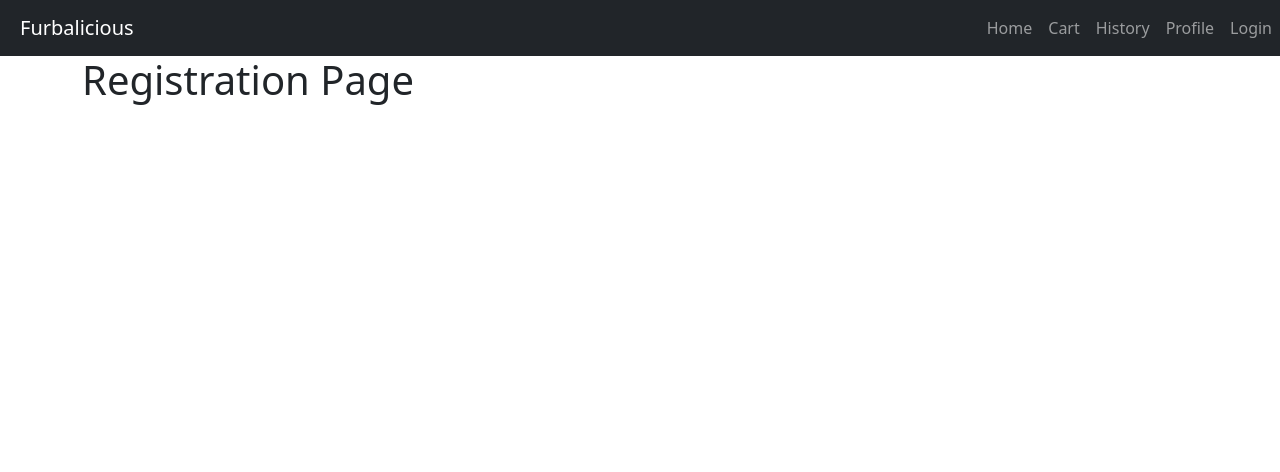
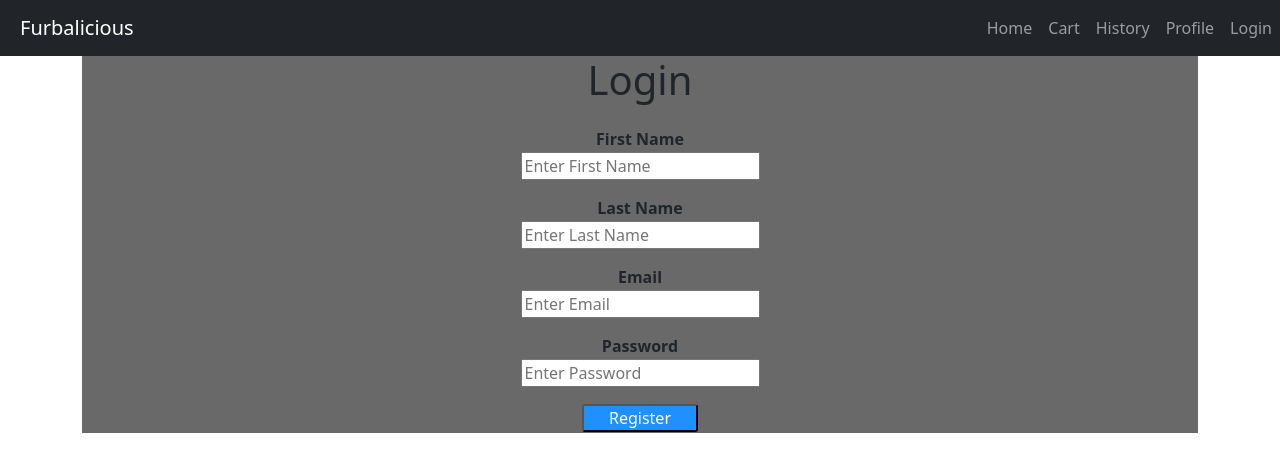
Before and after one commit to Phatfisher/Furbalicious, a Django app: page /registration/ in a window 1280 px wide. Shown: the top 472 px of the page. Run offline with Django 3.2, Linux system fonts and the light colour scheme.

Commit message:
Worked on Registration Page
- Implemented back end code and tested successfully
- Developed rudimentary front-end for the form, still needs more work

```diff
--- a/Templates/registration.html
+++ b/Templates/registration.html
@@ -2,5 +2,29 @@
 {% load static %}
 
 {% block content %}
-<h1>Registration Page</h1>
+
+<div id="content">
+    <div id="registerDiv">
+        <h1 id="pageTitle">Login</h1>
+        <form id="registerForm" method="post" name="login">
+            {% csrf_token %}
+            <table id="registerTable">
+                <tr><td><label for="firstName"><b>First Name</b></label></td></tr>
+                <tr><td><input type="text" placeholder="Enter First Name" name="firstName" id="firstName" required></td></tr>
+                <tr><td><label for="lastName"><b>Last Name</b></label></td></tr>
+                <tr><td><input type="text" placeholder="Enter Last Name" name="lastName" id="lastName" required></td></tr>
+                <tr><td><label for="email"><b>Email</b></label></td></tr>
+                <tr><td><input type="text" placeholder="Enter Email" name="email" id="email" required></td></tr>
+                <tr><td><label for="password"><b>Password</b></label></td></tr>
+                <tr><td><input type="password" placeholder="Enter Password" name="password" id="password" required></td></tr>
+                <tr>
+                    <td>
+                        <input type="submit" class="loginButton" value="Register" id="submitButton">
+                    </td>
+                </tr>
+            </table>
+        </form>
+    </div>
+</div>
+
 {% endblock content %}
--- a/website/models.py
+++ b/website/models.py
@@ -6,7 +6,8 @@ class CustomUser(AbstractUser):
     firstName = models.CharField(db_column='firstName', blank=False, null=False, max_length=80)
     lastName = models.CharField(db_column='lastName', blank=False, null=False, max_length=80)
     email = models.CharField(db_column='email', blank=False, null=False, max_length=200)
-    isConfirmed = models.IntegerField(db_column='isConfirmed', null=True)
+    isConfirmed = models.BooleanField(db_column='isConfirmed', default=False)
+    confirmation = models.CharField(db_column='confirmation', null=True, max_length=200)
     password = models.CharField(db_column='password', null=False, max_length=200)
     lastLoginDate = models.DateTimeField(db_column='lastLoginDate',  null=True)
 
--- a/website/views.py
+++ b/website/views.py
@@ -5,6 +5,9 @@ from django.contrib.auth import authenticate, login, logout
 from django.shortcuts import render, redirect
 from django.http import HttpResponse,  HttpResponseRedirect
 from django.urls import reverse
+from .models import CustomUser
+import uuid
+import datetime
 
 class HomePageView(TemplateView):
     template_name = 'home.html'
@@ -12,6 +15,27 @@ class HomePageView(TemplateView):
 class RegistrationPageView(TemplateView):
     template_name = 'registration.html'
 
+    #Handles registration attempt
+    def post(self, request):
+        firstName = request.POST['firstName']
+        lastName = request.POST['lastName']
+        emailAddress = request.POST['email']
+        password = request.POST['password']
+        confirmationCode = uuid.uuid4().hex
+
+        #Check if email is already in use, if not create user
+        user = CustomUser.objects.filter(email=emailAddress).first()
+        if user is None:
+            newUser = CustomUser.objects.create_user(firstName = firstName, lastName = lastName, email=emailAddress,
+            confirmation = confirmationCode, username = emailAddress, password = password)
+
+            newUser.save()
+            login(request, newUser)
+            return redirect('/login/')
+
+        else:
+            print('Registration Failed:  Email in use')
+            return redirect('/registration/')
 
 class LoginPageView(TemplateView):
     template_name = 'login.html'
@@ -28,7 +52,7 @@ class LoginPageView(TemplateView):
             return HttpResponseRedirect(reverse('home'))
         #Else redirect back to login page.  Ideally we need a message system.
         else:
-            print('Login Failed')
+            print('Login Failed for: ' + email + " " + password)
             return redirect('/login/')
 
 class ProfilePageView(TemplateView):
```
Also changed, not shown: db.sqlite3, website/migrations/0005_auto_20211115_2117.py (added), 1 other file.
